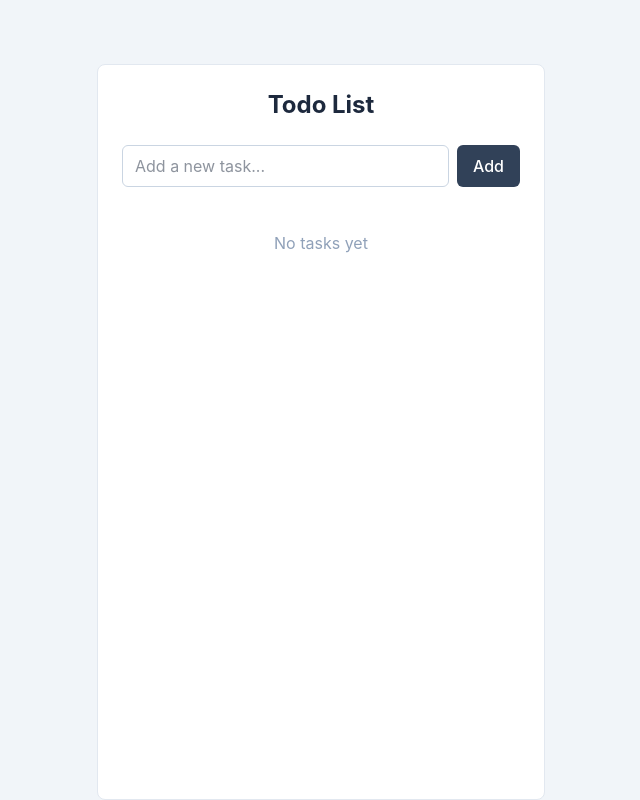
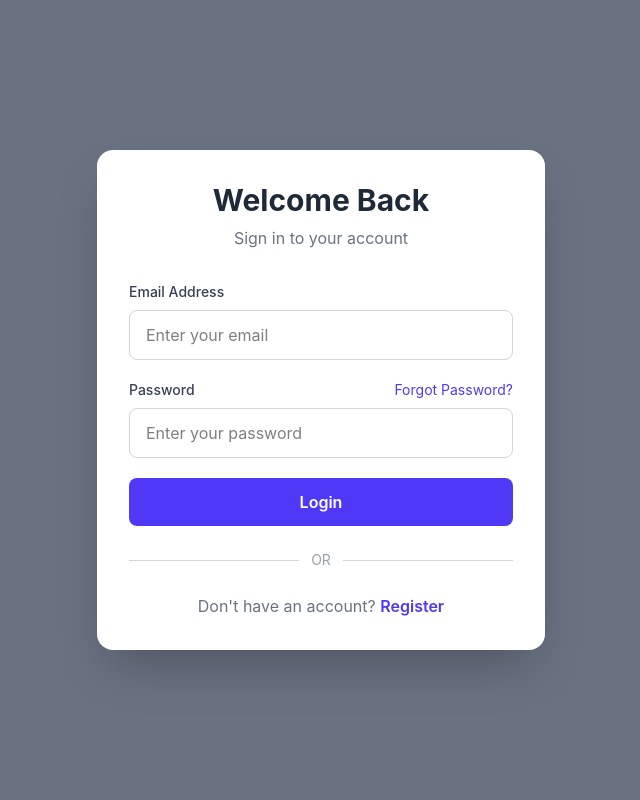
Before and after one commit to rohitdevelop/mind-form, a React app in the folder frontend/: page /login in a window 1280 px wide. Shown: the whole page, without its empty margins (319-959 px from the left). Built offline with nearby package versions, Linux system fonts and the light colour scheme; the HTML template or start-up script is replaced by a standard one.

Commit message:
created a frontend authentication pages

```diff
--- a/frontend/src/App.jsx
+++ b/frontend/src/App.jsx
@@ -1,98 +1,12 @@
  import React, { useState } from 'react'
+import AlllRouters from './routes/AllRouters'
 
 const App = () => {
-  const [todos, setTodos] = useState([])
-  const [input, setInput] = useState('')
-
-  const addTodo = () => {
-    const text = input.trim()
-    if (text === '') return
-    setTodos([...todos, { id: Date.now(), text, done: false }])
-    setInput('')
-  }
-
-  const toggleTodo = (id) => {
-    setTodos(todos.map(t => t.id === id ? { ...t, done: !t.done } : t))
-  }
-
-  const deleteTodo = (id) => {
-    setTodos(todos.filter(t => t.id !== id))
-  }
-
-  const handleKeyDown = (e) => {
-    if (e.key === 'Enter') addTodo()
-  }
-
-  const remaining = todos.filter(t => !t.done).length
 
   return (
-    <div className="min-h-screen bg-slate-100 flex justify-center pt-16 px-4">
-      <div className="w-full max-w-md bg-white rounded-lg border border-slate-200 p-6">
-        <h1 className="text-2xl font-bold text-slate-800 text-center mb-6">
-          Todo List
-        </h1>
-
-        <div className="flex gap-2 mb-5">
-          <input
-            type="text"
-            value={input}
-            onChange={(e) => setInput(e.target.value)}
-            onKeyDown={handleKeyDown}
-            placeholder="Add a new task..."
-            className="flex-1 border border-slate-300 rounded-md px-3 py-2 text-slate-800 focus:outline-none focus:border-slate-500"
-          />
-          <button
-            onClick={addTodo}
-            className="bg-slate-700 text-white px-4 py-2 rounded-md font-medium hover:bg-slate-800"
-          >
-            Add
-          </button>
-        </div>
-
-        {todos.length === 0 ? (
-          <p className="text-slate-400 text-center py-6">No tasks yet</p>
-        ) : (
-          <ul className="flex flex-col gap-2">
-            {todos.map(todo => (
-              <li
-                key={todo.id}
-                className="flex items-center justify-between border border-slate-200 rounded-md px-3 py-2"
-              >
-                <div className="flex items-center gap-3">
-                  <input
-                    type="checkbox"
-                    checked={todo.done}
-                    onChange={() => toggleTodo(todo.id)}
-                    className="w-4 h-4 accent-slate-700"
-                  />
-                  <span
-                    className={
-                      todo.done
-                        ? 'text-slate-400 line-through'
-                        : 'text-slate-800'
-                    }
-                  >
-                    {todo.text}
-                  </span>
-                </div>
-                <button
-                  onClick={() => deleteTodo(todo.id)}
-                  className="text-slate-400 hover:text-red-500 font-medium px-2"
-                >
-                  ✕
-                </button>
-              </li>
-            ))}
-          </ul>
-        )}
-
-        {todos.length > 0 && (
-          <p className="text-sm text-slate-500 text-center mt-5">
-            {remaining} task{remaining !== 1 ? 's' : ''} remaining
-          </p>
-        )}
-      </div>
-    </div>
+    <>
+    <AlllRouters/>
+  </>
   )
 }
 
--- a/frontend/src/pages/auth/Login.jsx
+++ b/frontend/src/pages/auth/Login.jsx
@@ -2,13 +2,80 @@
 
 export default function Login() {
   return (
-    <div className="auth-page">
-      <h2>Login</h2>
-      <form>
-        <input name="email" placeholder="Email" />
-        <input name="password" placeholder="Password" />
-        <button type="submit">Login</button>
-      </form>
+    <div className="min-h-screen flex items-center justify-center bg-gray-500 px-4">
+      <div className="w-full max-w-md bg-white rounded-2xl shadow-2xl p-8">
+        {/* Heading */}
+        <div className="text-center mb-8">
+          <h1 className="text-3xl font-bold text-gray-800">
+            Welcome Back
+          </h1>
+          <p className="text-gray-500 mt-2">
+            Sign in to your account
+          </p>
+        </div>
+
+        {/* Form */}
+        <form className="space-y-5">
+          {/* Email */}
+          <div>
+            <label className="block mb-2 text-sm font-medium text-gray-700">
+              Email Address
+            </label>
+            <input
+              type="email"
+              placeholder="Enter your email"
+              className="w-full px-4 py-3 border border-gray-300 rounded-lg outline-none focus:ring-2 focus:ring-indigo-500 focus:border-indigo-500 transition"
+            />
+          </div>
+
+          {/* Password */}
+          <div>
+            <div className="flex justify-between mb-2">
+              <label className="text-sm font-medium text-gray-700">
+                Password
+              </label>
+              <a
+                href="/forgot-password"
+                className="text-sm text-indigo-600 hover:underline"
+              >
+                Forgot Password?
+              </a>
+            </div>
+
+            <input
+              type="password"
+              placeholder="Enter your password"
+              className="w-full px-4 py-3 border border-gray-300 rounded-lg outline-none focus:ring-2 focus:ring-indigo-500 focus:border-indigo-500 transition"
+            />
+          </div>
+
+          {/* Login Button */}
+          <button
+            type="submit"
+            className="w-full bg-indigo-600 text-white py-3 rounded-lg font-semibold hover:bg-indigo-700 transition duration-300"
+          >
+            Login
+          </button>
+        </form>
+
+        {/* Divider */}
+        <div className="flex items-center my-6">
+          <div className="flex-1 border-t border-gray-300"></div>
+          <span className="px-3 text-gray-400 text-sm">OR</span>
+          <div className="flex-1 border-t border-gray-300"></div>
+        </div>
+
+        {/* Register Link */}
+        <p className="text-center text-gray-500 mt-6">
+          Don't have an account?{" "}
+          <a
+            href="/register"
+            className="text-indigo-600 font-semibold hover:underline"
+          >
+            Register
+          </a>
+        </p>
+      </div>
     </div>
   );
 }
--- a/frontend/src/pages/auth/Register.jsx
+++ b/frontend/src/pages/auth/Register.jsx
@@ -2,14 +2,79 @@
 
 export default function Register() {
   return (
-    <div className="auth-page">
-      <h2>Register</h2>
-      <form>
-        <input name="name" placeholder="Name" />
-        <input name="email" placeholder="Email" />
-        <input name="password" placeholder="Password" />
-        <button type="submit">Register</button>
-      </form>
+    <div className="min-h-screen flex items-center justify-center bg-gray-500 px-4">
+      <div className="w-full max-w-md bg-white rounded-xl shadow-2xl p-8">
+        {/* Heading */}
+        <div className="text-center mb-4">
+          <h1 className="text-3xl font-bold text-gray-800">Create Account</h1>
+          <p className="text-gray-500 mt-2">Register to your account</p>
+        </div>
+
+        {/* Form */}
+        <form className="space-y-5">
+          {/* Name */}
+          <div>
+            <label className="block mb-2 text-sm font-medium text-gray-700">
+              Full Name
+            </label>
+            <input
+              type="text"
+              placeholder="Enter your name"
+              className="w-full px-4 py-3 border border-gray-300 rounded-lg outline-none focus:ring-2 focus:ring-indigo-500 focus:border-indigo-500 transition"
+            />
+          </div>
+
+          {/* Email */}
+          <div>
+            <label className="block mb-2 text-sm font-medium text-gray-700">
+              Email Address
+            </label>
+            <input
+              type="email"
+              placeholder="Enter your email"
+              className="w-full px-4 py-3 border border-gray-300 rounded-lg outline-none focus:ring-2 focus:ring-indigo-500 focus:border-indigo-500 transition"
+            />
+          </div>
+
+          {/* Password */}
+          <div>
+            <label className="block mb-2 text-sm font-medium text-gray-700">
+              Password
+            </label>
+            <input
+              type="password"
+              placeholder="Enter password"
+              className="w-full px-4 py-3 border border-gray-300 rounded-lg outline-none focus:ring-2 focus:ring-indigo-500 focus:border-indigo-500 transition"
+            />
+          </div>
+
+          {/* Button */}
+          <button
+            type="submit"
+            className="w-full bg-indigo-600 text-white py-3 rounded-lg font-semibold hover:bg-indigo-700 transition duration-300"
+          >
+            Register
+          </button>
+        </form>
+
+        {/* Divider */}
+        <div className="flex items-center my-6">
+          <div className="flex-1 border-t"></div>
+          <span className="px-3 text-gray-400 text-sm">OR</span>
+          <div className="flex-1 border-t"></div>
+        </div>
+
+        {/* Footer */}
+        <p className="text-center text-gray-500 mt-6">
+          Already have an account?{" "}
+          <a
+            href="/login"
+            className="text-indigo-600 font-semibold hover:underline"
+          >
+            Login
+          </a>
+        </p>
+      </div>
     </div>
   );
 }
--- /dev/null
+++ b/frontend/src/routes/AllRouters.jsx
@@ -0,0 +1,17 @@
+import React from 'react'
+import Register from '../pages/auth/Register'
+import Login from '../pages/auth/Login'
+import { Route, Routes } from 'react-router-dom'
+const AlllRouters = () => {
+  return (
+    <div>
+        <Routes>
+         <Route path="/login" element={<Login />} />
+         <Route path="/register" element={<Register />} />
+        </Routes>
+
+     </div>
+  )
+}
+
+export default AlllRouters
```
